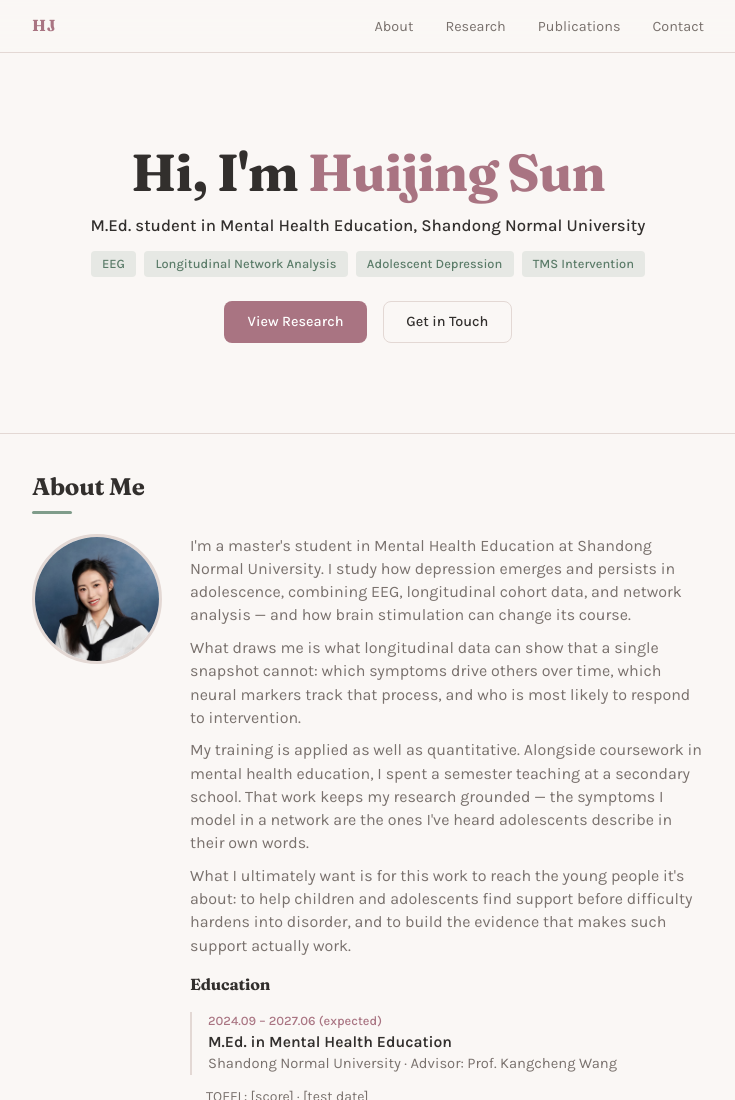
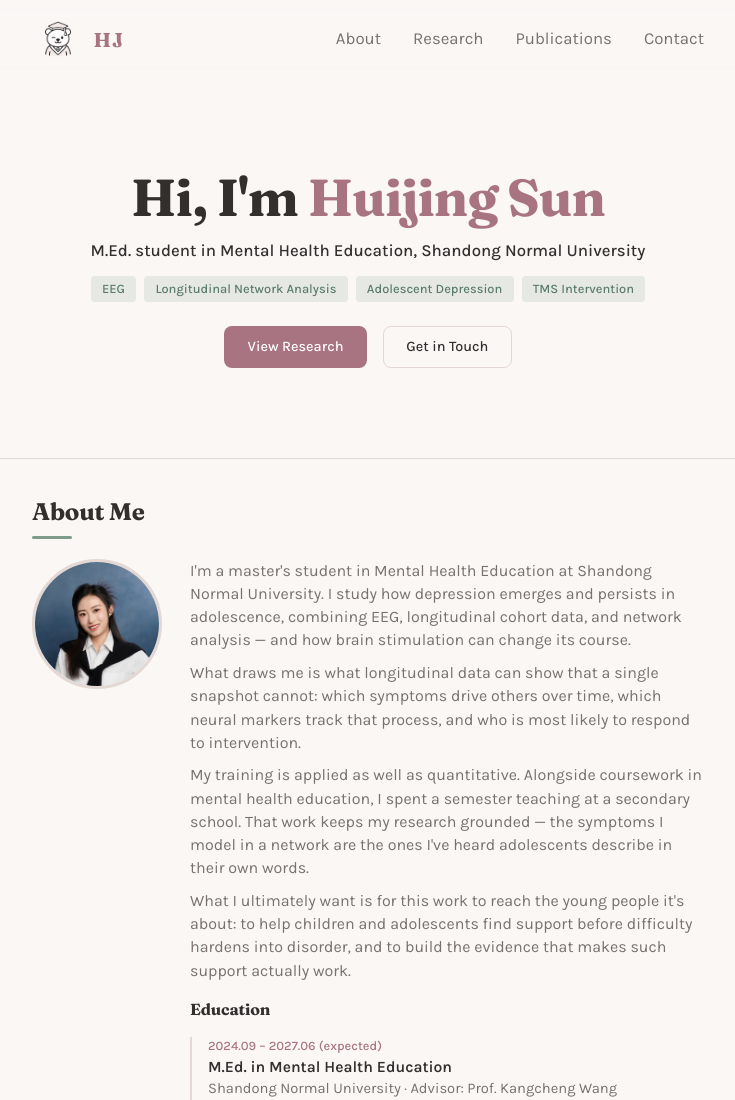
Before and after one commit to SunnyBeaO1/SunnyBeaO1.github.io, a plain HTML site: page index.html in a window 1280 px wide. Shown: the top 1100 px of the page, without its empty margins (272-1007 px from the left). Drawn offline with Linux system fonts and the light colour scheme.

Commit message:
Add bear logo, transparent nav bar, cropped favicon
- Nav: transparent background with backdrop blur, taller bar, larger logo
- Logo: white background flood-filled to true transparency
- Favicon: tightly cropped so the bear reads at 16px in a browser tab

Co-Authored-By: Claude Opus 5 (1M context) <noreply@anthropic.com>

```diff
--- a/index.html
+++ b/index.html
@@ -4,6 +4,8 @@
   <meta charset="UTF-8" />
   <meta name="viewport" content="width=device-width, initial-scale=1.0" />
   <title>Huijing Sun — Portfolio</title>
+  <link rel="icon" type="image/png" href="favicon.png" />
+  <link rel="apple-touch-icon" href="favicon.png" />
   <link rel="preconnect" href="https://fonts.googleapis.com" />
   <link rel="preconnect" href="https://fonts.gstatic.com" crossorigin />
   <link href="https://fonts.googleapis.com/css2?family=Fraunces:opsz,wght@9..144,400..800&family=Karla:wght@400..700&display=swap" rel="stylesheet" />
@@ -12,7 +14,10 @@
 <body>
   <header>
     <nav>
-      <span class="logo">HJ</span>
+      <a href="#hero" class="logo">
+        <img src="logo.png" alt="" class="logo-img" />
+        <span>HJ</span>
+      </a>
       <ul>
         <li><a href="#about">About</a></li>
         <li><a href="#research">Research</a></li>
--- a/style.css
+++ b/style.css
@@ -43,30 +43,42 @@ h1, h2, h3, .logo {
 }
 
 /* ── Nav ── */
+/* No tint and no divider — the bar reads as part of the page. The blur alone
+   keeps the links legible once content scrolls underneath. */
 header {
   position: sticky;
   top: 0;
   z-index: 100;
-  background: var(--header-bg);
-  backdrop-filter: blur(12px);
-  border-bottom: 1px solid var(--border);
+  background: transparent;
+  backdrop-filter: blur(10px);
+  -webkit-backdrop-filter: blur(10px);
 }
 
 nav {
   max-width: var(--width);
   margin: 0 auto;
   padding: 0 1.5rem;
-  height: 52px;
+  height: 78px;
   display: flex;
   align-items: center;
   justify-content: space-between;
 }
 
 .logo {
+  display: flex;
+  align-items: center;
+  gap: 0.6rem;
   font-weight: 700;
-  font-size: 1rem;
+  font-size: 1.25rem;
   letter-spacing: 0.05em;
   color: var(--accent);
+  text-decoration: none;
+}
+
+.logo-img {
+  width: 52px;
+  height: 52px;
+  display: block;
 }
 
 nav ul {
@@ -78,7 +90,7 @@ nav ul {
 nav a {
   color: var(--muted);
   text-decoration: none;
-  font-size: 0.9rem;
+  font-size: 1.05rem;
   transition: color 0.2s;
 }
 
```
Also changed, not shown: favicon.png (added), logo.png (added), 1 other file.
